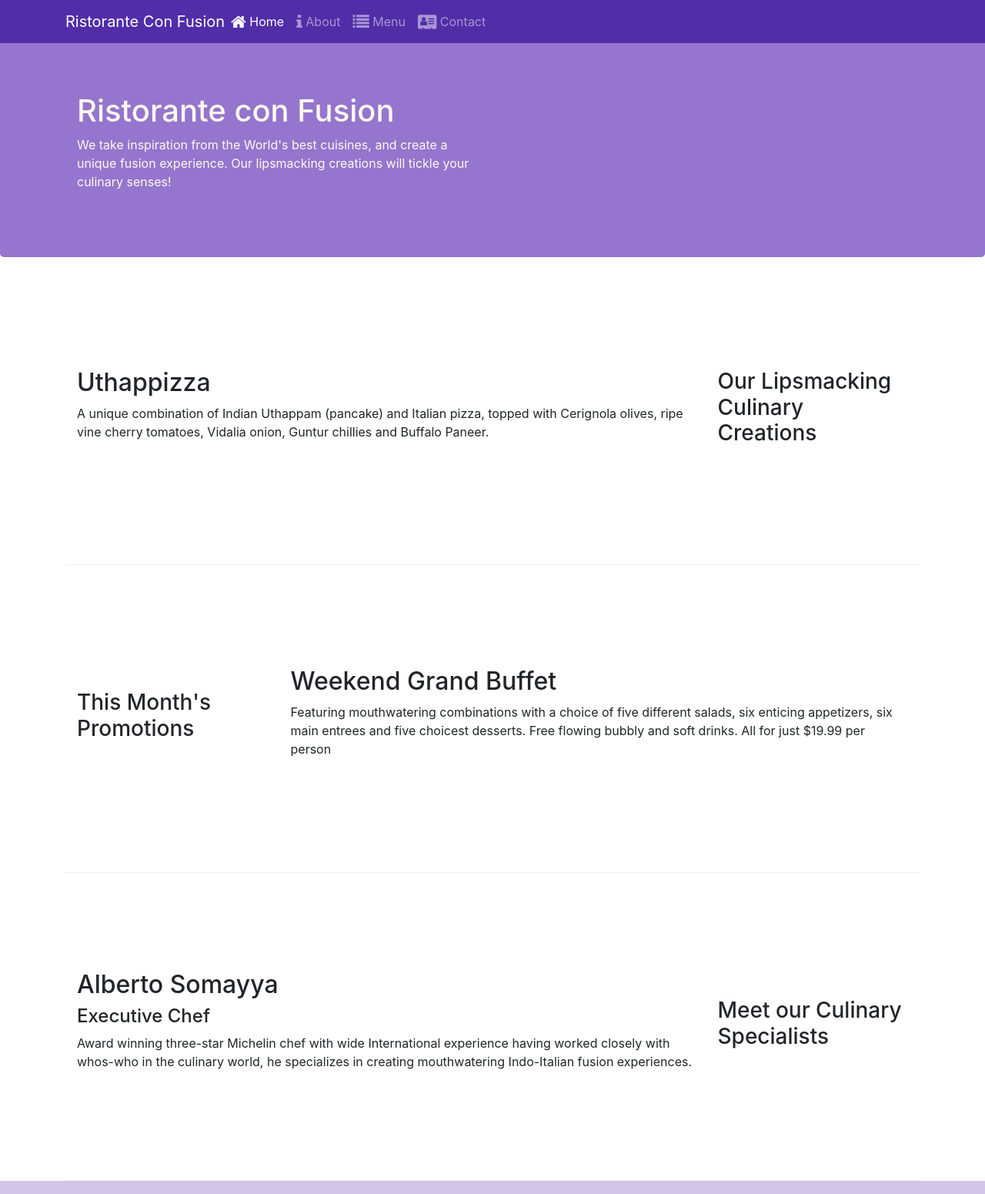
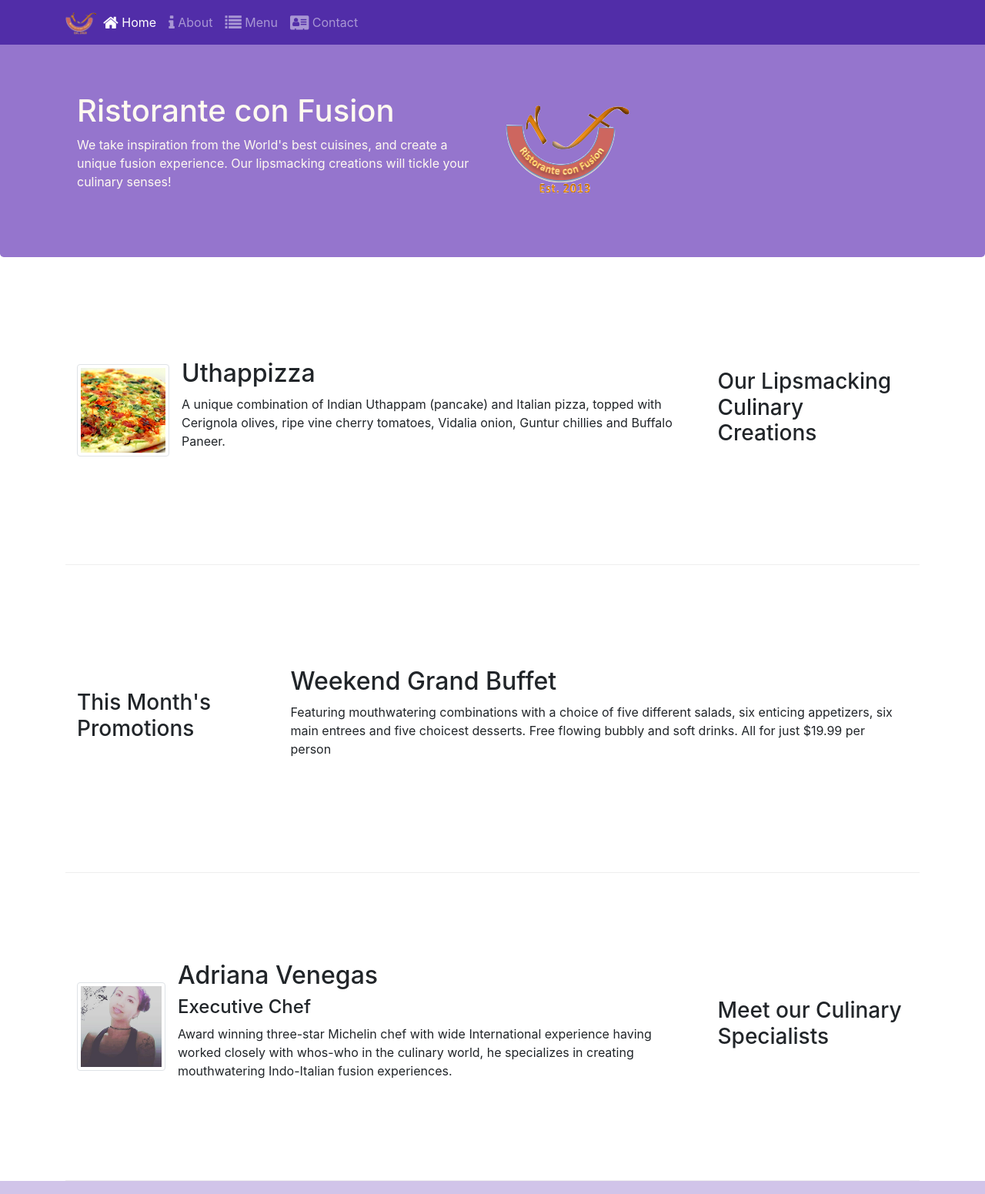
Before and after one commit to adrivegas/Bootstrap-4-project, a website: page index.html in a window 1280 px wide. Shown: the top 1551 px of the page at 77% size. Drawn offline with nearby package versions, Linux system fonts and the light colour scheme.

Commit message:
Bootstrap images and media objects

```diff
--- a/index.html
+++ b/index.html
@@ -21,7 +21,7 @@
             <button class="navbar-toggler" type="button" data-toggle="collapse" data-target="#Navbar">
                 <span class="navbar-toggler-icon"></span>
             </button>
-            <a class="navbar-brand mr-auto" href="#">Ristorante Con Fusion</a>
+            <a class="navbar-brand mr-auto" href="#"><img src="img/logo.png" height="30" width="41"></a>
             <div class="collapse navbar-collapse" id="Navbar">
                 <ul class="navbar-nav mr-auto">
                     <li class="nav-item active"><a class="nav-link" href="#"><span class="fa fa-home fa-lg"></span>
@@ -30,7 +30,8 @@
                                 class="fa fa-info fa-lg"></span> About</a></li>
                     <li class="nav-item"><a class="nav-link" href="#"><span class="fa fa-list fa-lg"></span> Menu</a>
                     </li>
-                    <li class="nav-item"><a class="nav-link" href="#"><span class="fa fa-address-card fa-lg"></span>
+                    <li class="nav-item"><a class="nav-link" href="./contactus.html"><span
+                                class="fa fa-address-card fa-lg"></span>
                             Contact</a></li>
                 </ul>
             </div>
@@ -46,7 +47,8 @@
                     <p>We take inspiration from the World's best cuisines, and create a unique fusion experience. Our
                         lipsmacking creations will tickle your culinary senses!</p>
                 </div>
-                <div class="col-12 col-sm">
+                <div class="col-12 col-sm align-self-center">
+                    <img src="img/logo.png" class="img-fluid">
                 </div>
             </div>
         </div>
@@ -58,9 +60,16 @@
                 <h3>Our Lipsmacking Culinary Creations</h3>
             </div>
             <div class="col col-sm order-sm-first col-md">
-                <h2>Uthappizza</h2>
-                <p>A unique combination of Indian Uthappam (pancake) and Italian pizza, topped with Cerignola olives,
-                    ripe vine cherry tomatoes, Vidalia onion, Guntur chillies and Buffalo Paneer.</p>
+                <div class="media">
+                    <img class="d-flex mr-3 img-thumbnail align-self-center" src="img/uthappizza.png" alt="Uthappizza">
+                    <div class="media-body">
+                        <h2 class="mt-0">Uthappizza</h2>
+                        <p class="d-none d-sm-block">A unique combination of Indian Uthappam (pancake) and
+                            Italian pizza, topped with Cerignola olives, ripe vine
+                            cherry tomatoes, Vidalia onion, Guntur chillies and
+                            Buffalo Paneer.</p>
+                    </div>
+                </div>
             </div>
         </div>
 
@@ -82,11 +91,20 @@
                 <h3>Meet our Culinary Specialists</h3>
             </div>
             <div class="col col-sm order-sm-firts col-md">
-                <h2>Alberto Somayya</h2>
-                <h4>Executive Chef</h4>
-                <p>Award winning three-star Michelin chef with wide International experience having worked closely with
-                    whos-who in the culinary world, he specializes in creating mouthwatering Indo-Italian fusion
-                    experiences. </p>
+                <div class="media">
+                    <img class="d-flex mr-3 img-thumbnail align-self-center" src="img/adri.png"
+                        alt="Adriana Venegas">
+                    <div class="media-body">
+                        <h2 class="mt-0">Adriana Venegas</h2>
+                        <h4>Executive Chef</h4>
+                        <p class="d-none d-sm-block">Award winning three-star Michelin chef with wide
+                            International experience having worked closely with
+                            whos-who in the culinary world, he specializes in
+                            creating mouthwatering Indo-Italian fusion experiences.
+                        </p>
+                    </div>
+                </div>
+
             </div>
         </div>
     </div>
```
Also changed, not shown: aboutus.html (+4 -3 lines), contactus.html (+3 -2 lines), img/adri.png (added), img/buffet.png (added), img/logo.png (added), img/uthappizza.png (added).
